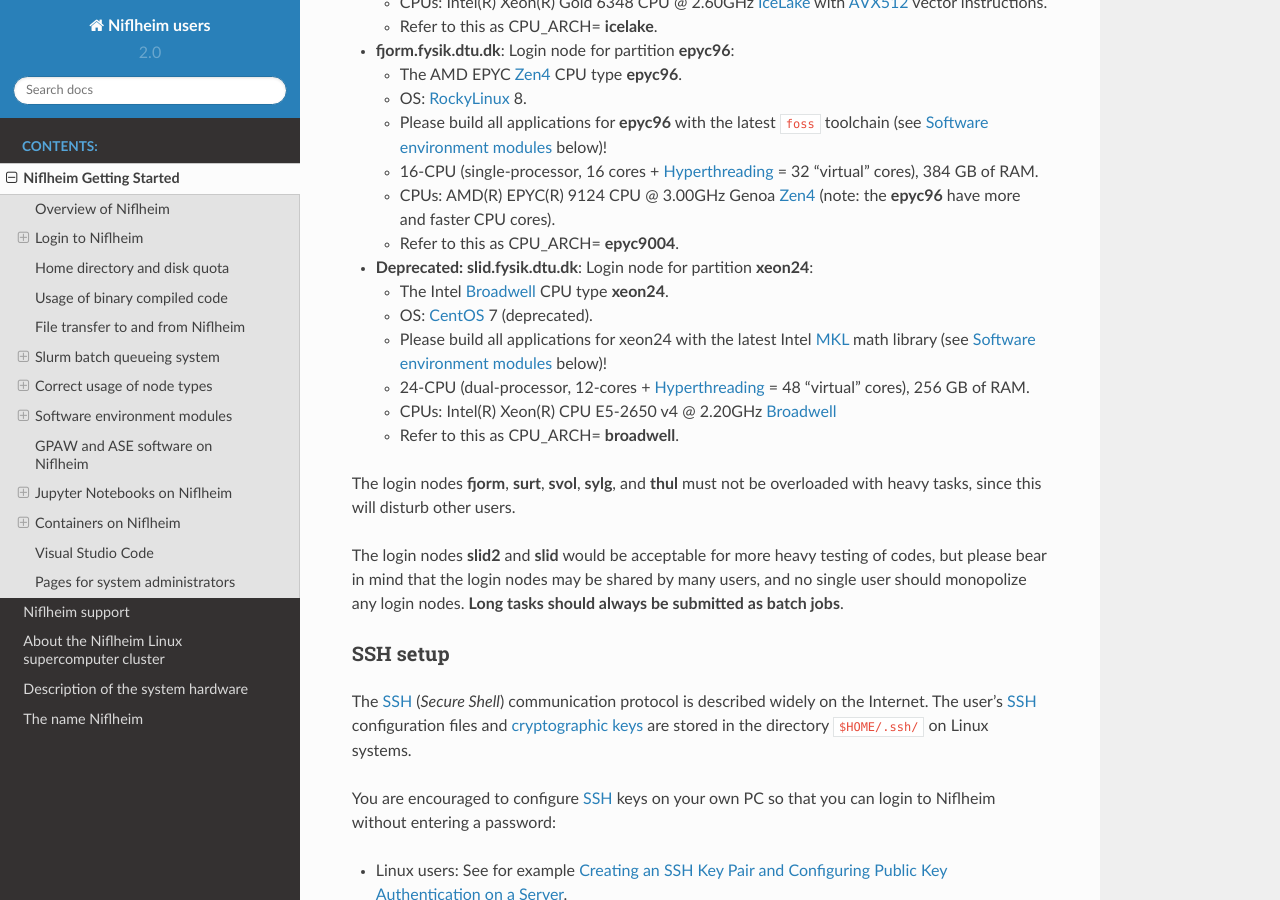
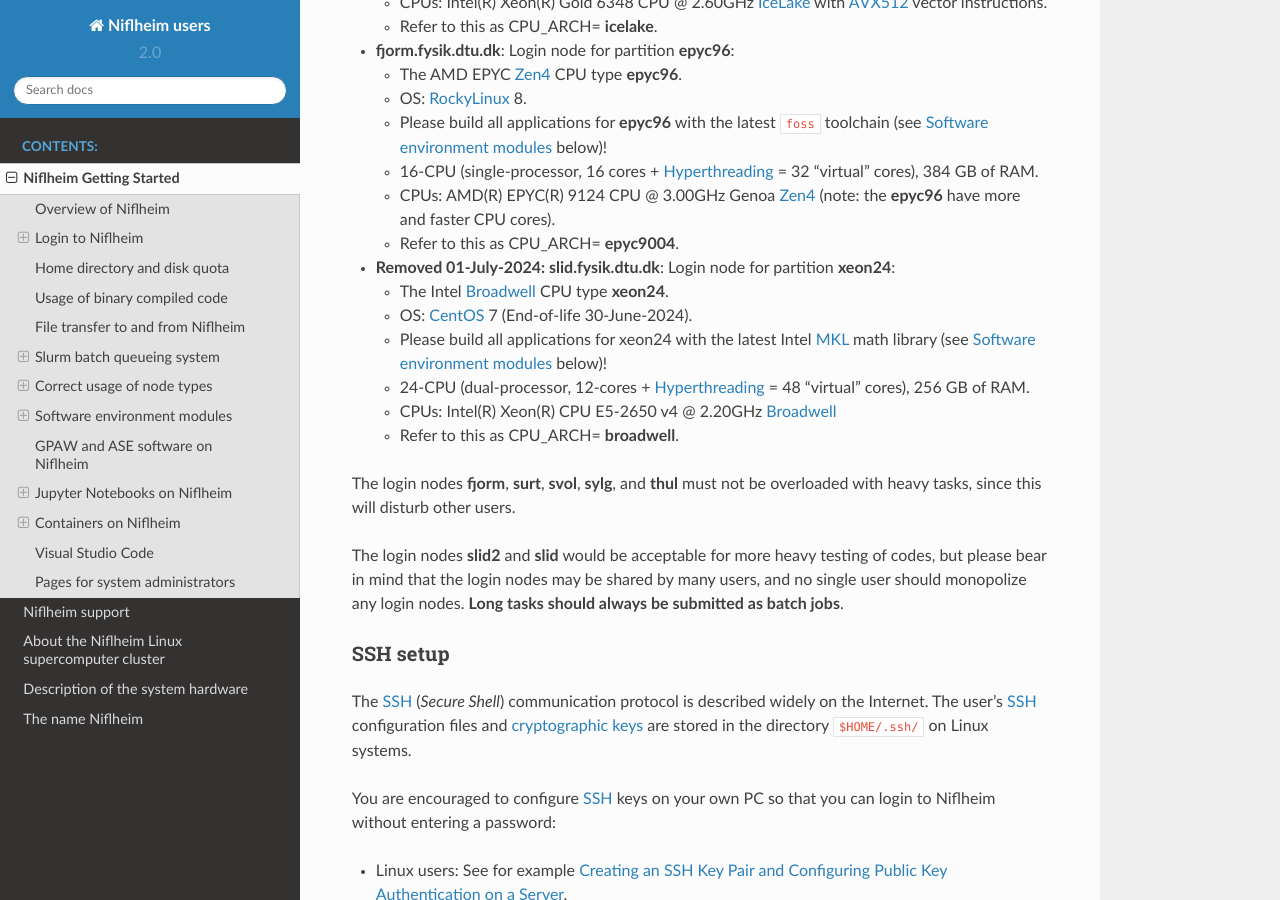
Before and after one commit to OleHolmNielsen/Niflheim_users, a Sphinx documentation site: the page built from docs/Niflheim_Getting_Started.rst, in a window 1280 px wide and 900 px high, scrolled down 1289 px. Built offline with Sphinx 7.4.7 and the Read the Docs theme 2.0.0, drawn with Linux system fonts in a browser that asks for light colours.

Commit message:
Update on slid login node

```diff
--- a/docs/Niflheim_Getting_Started.rst
+++ b/docs/Niflheim_Getting_Started.rst
@@ -75,10 +75,10 @@ The login nodes  are:
   * CPUs: AMD(R) EPYC(R) 9124 CPU @ 3.00GHz Genoa Zen4_ (note: the **epyc96** have more and faster CPU cores).
   * Refer to this as CPU_ARCH= **epyc9004**.
 
-* **Deprecated: slid.fysik.dtu.dk**: Login node for partition **xeon24**:
+* **Removed 01-July-2024: slid.fysik.dtu.dk**: Login node for partition **xeon24**:
 
   * The Intel Broadwell_ CPU type **xeon24**.
-  * OS: CentOS_ 7 (deprecated).
+  * OS: CentOS_ 7 (End-of-life 30-June-2024).
   * Please build all applications for xeon24 with the latest Intel MKL_ math library (see `Software environment modules`_ below)!
   * 24-CPU (dual-processor, 12-cores + Hyperthreading_ = 48 "virtual" cores), 256 GB of RAM.
   * CPUs: Intel(R) Xeon(R) CPU E5-2650 v4 @ 2.20GHz Broadwell_
```
